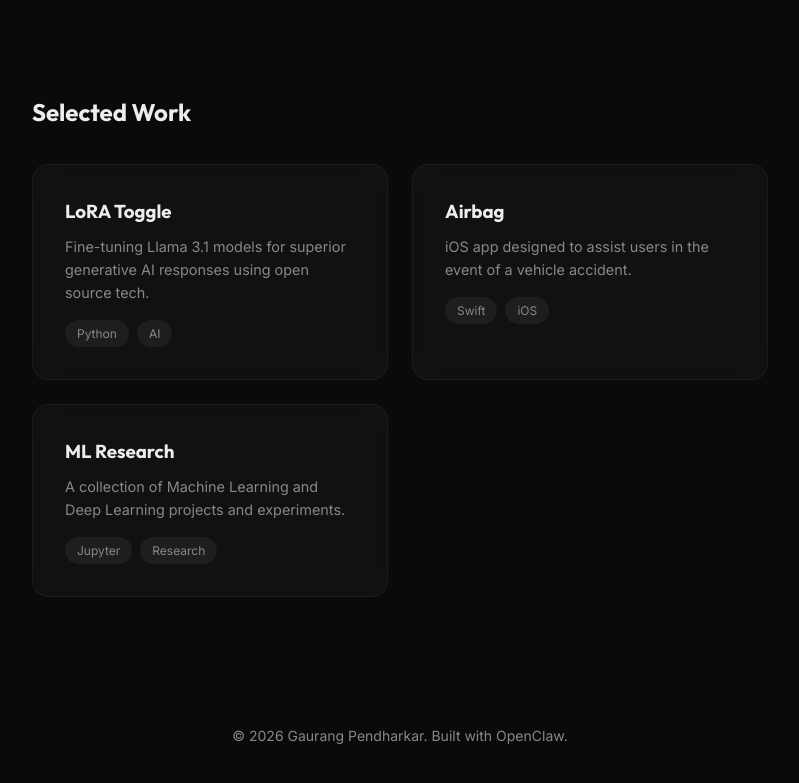
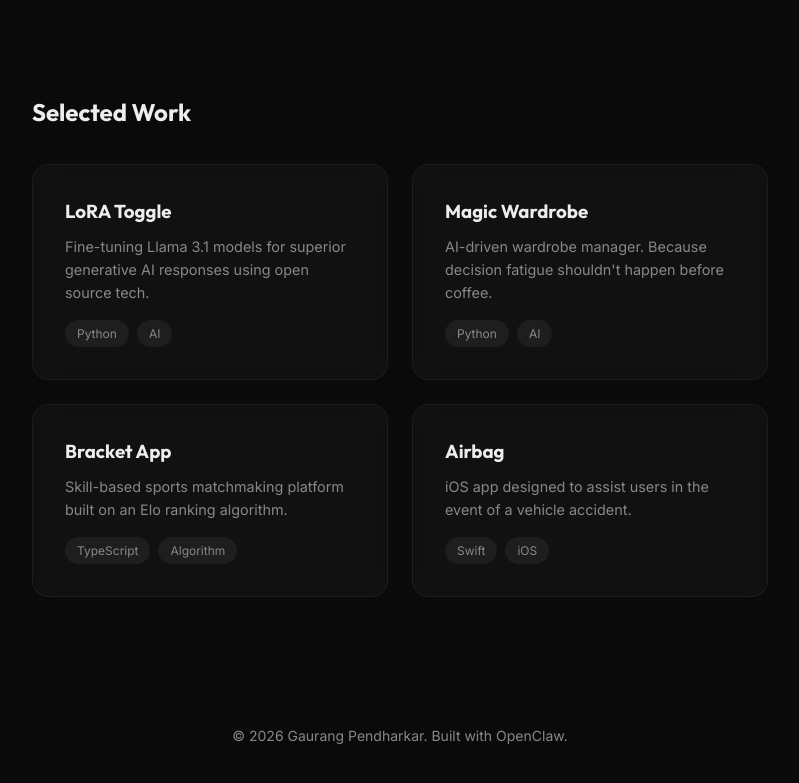
Before and after one commit to GaurangPP/personal-site, a plain HTML site: page index.html in a window 1280 px wide. Shown: the part 819-1602 px from the top of the page, without its empty margins (240-1039 px from the left). Drawn offline with Linux system fonts and the light colour scheme.

Commit message:
Update portfolio: Remove Trader, add Magic Wardrobe and Bracket App

```diff
--- a/index.html
+++ b/index.html
@@ -28,7 +28,7 @@
     <main>
         <section class="hero">
             <h1>Building Autonomous Systems</h1>
-            <p class="subtitle">Engineer. Trader. Observer.</p>
+            <p class="subtitle">Engineer. Observer.</p>
         </section>
 
         <section id="philosophy" class="philosophy">
@@ -52,20 +52,28 @@
                         <span>AI</span>
                     </div>
                 </a>
+                <a href="https://github.com/GaurangPP/magic-wardrobe" class="project-card glass">
+                    <h3>Magic Wardrobe</h3>
+                    <p>AI-driven wardrobe manager. Because decision fatigue shouldn't happen before coffee.</p>
+                    <div class="tags">
+                        <span>Python</span>
+                        <span>AI</span>
+                    </div>
+                </a>
+                <a href="https://github.com/GaurangPP/bracket_app" class="project-card glass">
+                    <h3>Bracket App</h3>
+                    <p>Skill-based sports matchmaking platform built on an Elo ranking algorithm.</p>
+                    <div class="tags">
+                        <span>TypeScript</span>
+                        <span>Algorithm</span>
+                    </div>
+                </a>
                 <a href="https://github.com/GaurangPP/Airbag" class="project-card glass">
                     <h3>Airbag</h3>
                     <p>iOS app designed to assist users in the event of a vehicle accident.</p>
                     <div class="tags">
                         <span>Swift</span>
                         <span>iOS</span>
-                    </div>
-                </a>
-                <a href="https://github.com/GaurangPP/MyProjects" class="project-card glass">
-                    <h3>ML Research</h3>
-                    <p>A collection of Machine Learning and Deep Learning projects and experiments.</p>
-                    <div class="tags">
-                        <span>Jupyter</span>
-                        <span>Research</span>
                     </div>
                 </a>
             </div>
```
